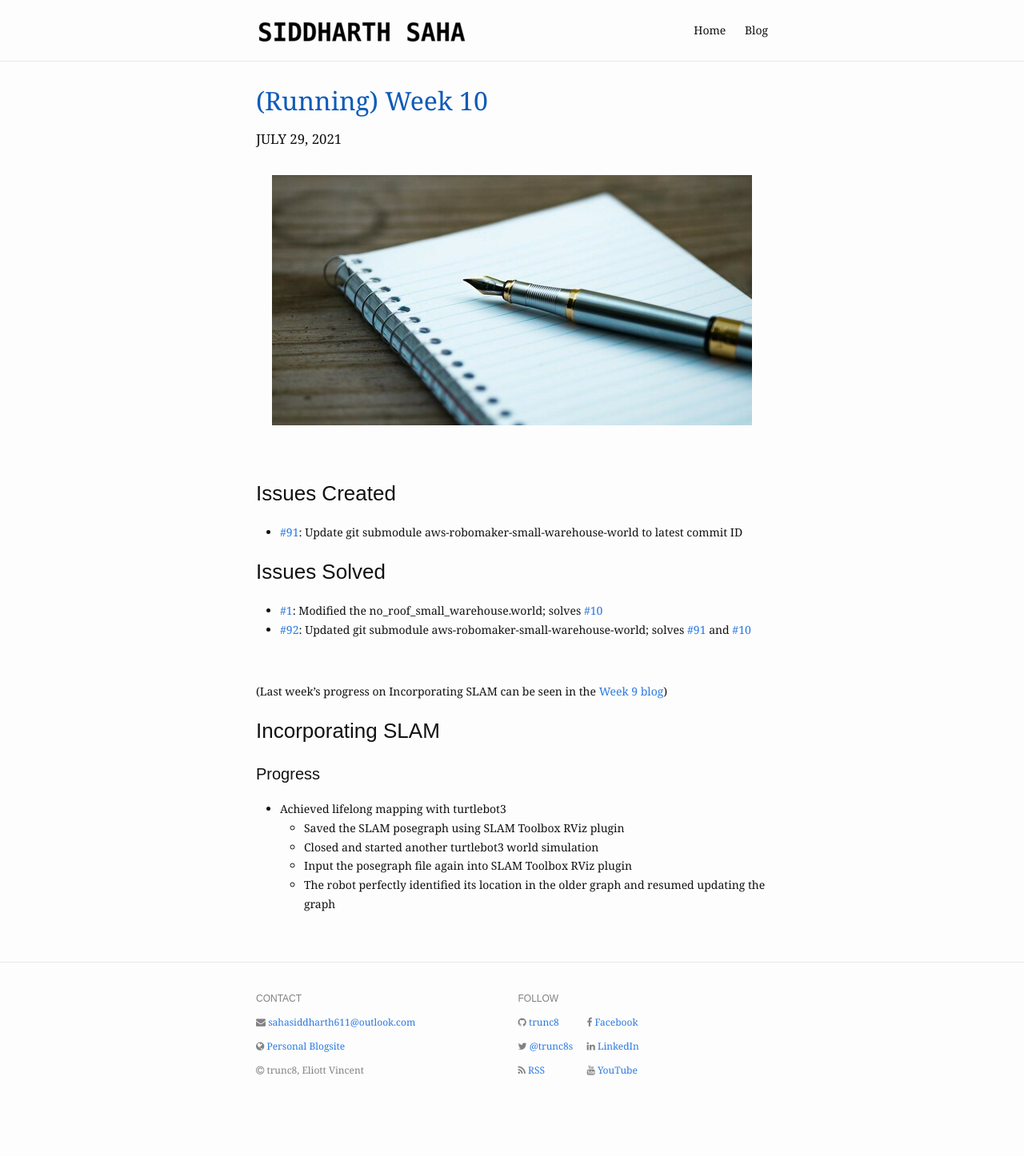
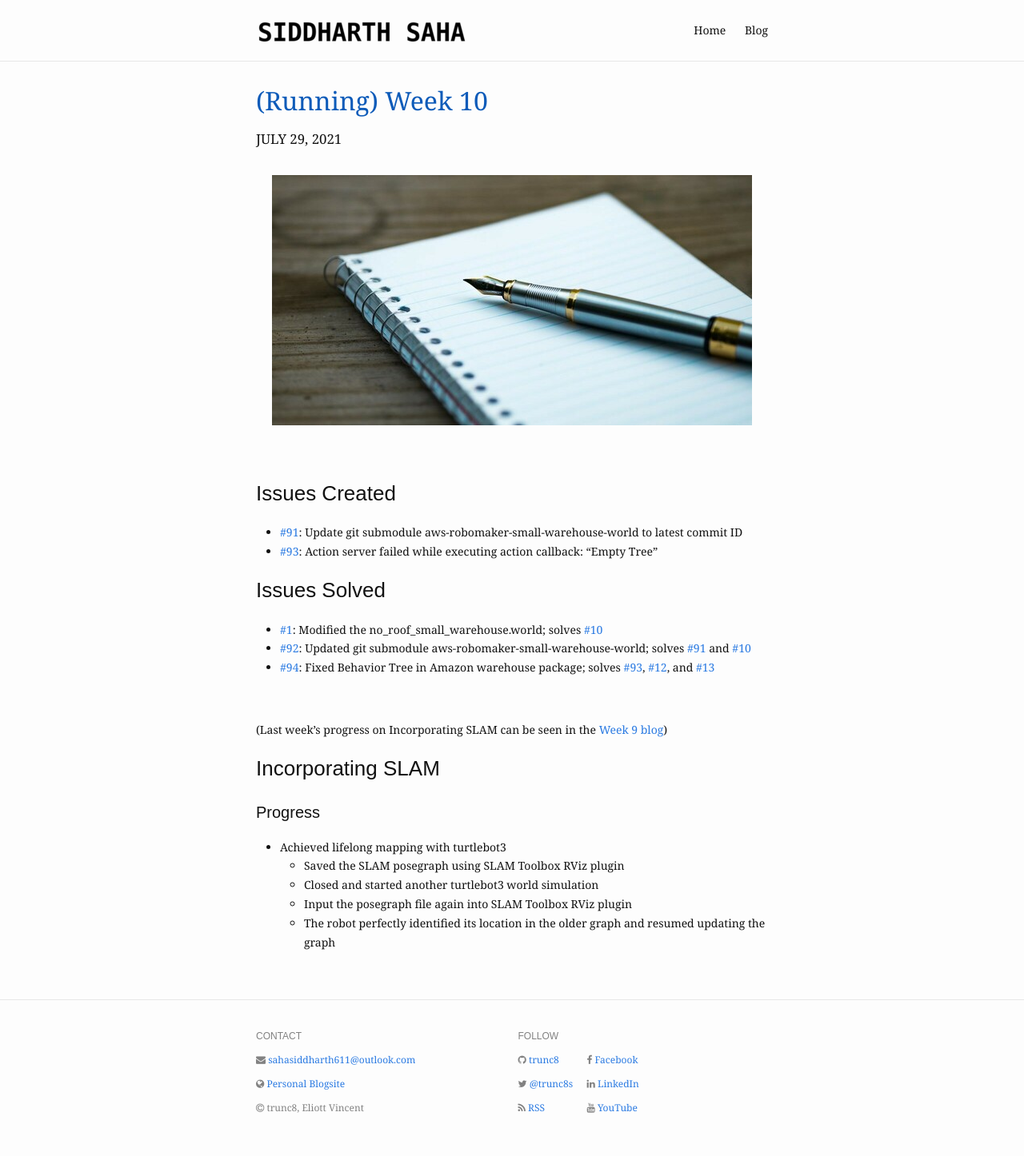
Before and after one commit to TheRoboticsClub/gsoc2021-Siddharth_Saha, a Jekyll site: the page built from docs/_posts/milestones/2021-08-04-week-10.md, in a window 1280 px wide. Shown: the whole page at 80% size. Built offline with Jekyll 4.4.1, drawn with Linux system fonts in a browser that asks for light colours; nearby versions of some CDN libraries; before the commit the page ends 1399 px from its top, so only the background shows below that.

Commit message:
Minor updates to roughwork post; updated week 10 blog

```diff
--- a/docs/_posts/milestones/2021-08-04-week-10.md
+++ b/docs/_posts/milestones/2021-08-04-week-10.md
@@ -14,11 +14,13 @@
 
 ### Issues Created
 - [#91][]: Update git submodule aws-robomaker-small-warehouse-world to latest commit ID
+- [#93][]: Action server failed while executing action callback: "Empty Tree"
 
 
 ### Issues Solved
 - [#1][]: Modified the no_roof_small_warehouse.world; solves [#10][]
 - [#92][]: Updated git submodule aws-robomaker-small-warehouse-world; solves [#91][] and [#10][]
+- [#94][]: Fixed Behavior Tree in Amazon warehouse package; solves [#93][], [#12][], and [#13][]
 
 <br/>
 
@@ -39,8 +41,12 @@
 
 
 [#10]: https://github.com/TheRoboticsClub/gsoc2021-Siddharth_Saha/issues/10 "Issue #10"
+[#12]: https://github.com/TheRoboticsClub/gsoc2021-Siddharth_Saha/issues/12 "Issue #12"
+[#13]: https://github.com/TheRoboticsClub/gsoc2021-Siddharth_Saha/issues/13 "Issue #13"
 
 [#91]: https://github.com/JdeRobot/CustomRobots/issues/91 "Issue #91"
 [#92]: https://github.com/JdeRobot/CustomRobots/pull/92 "Pull request #92"
+[#93]: https://github.com/JdeRobot/CustomRobots/issues/93 "Issue #93"
+[#94]: https://github.com/JdeRobot/CustomRobots/pull/94 "Pull request #94"
 
 [#1]: https://github.com/shreyasgokhale/aws-robomaker-small-warehouse-world/pull/1 "Pull request #1"
```
Also changed, not shown: docs/_posts/scribbles/2021-05-17-roughwork.md (+3 -2 lines).
